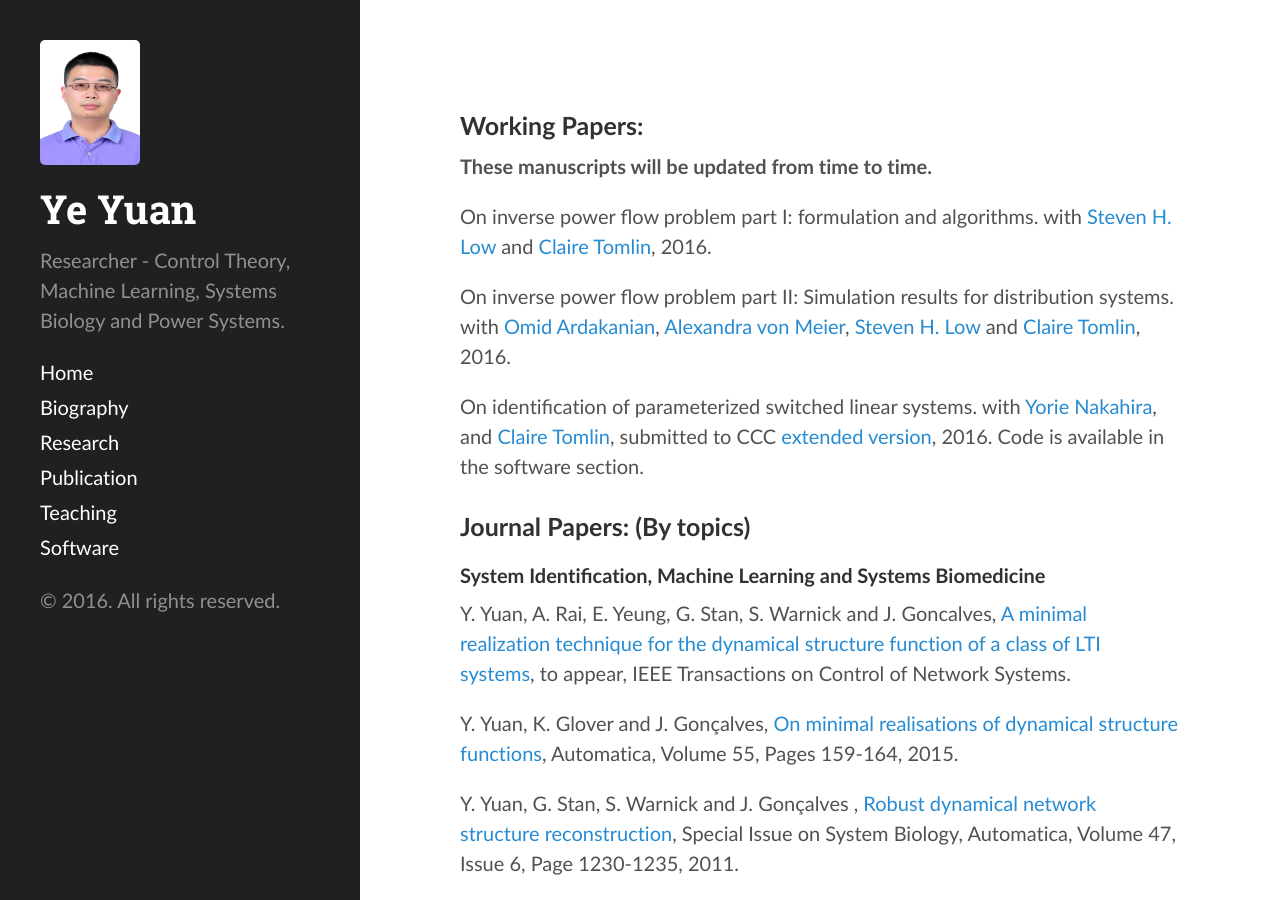
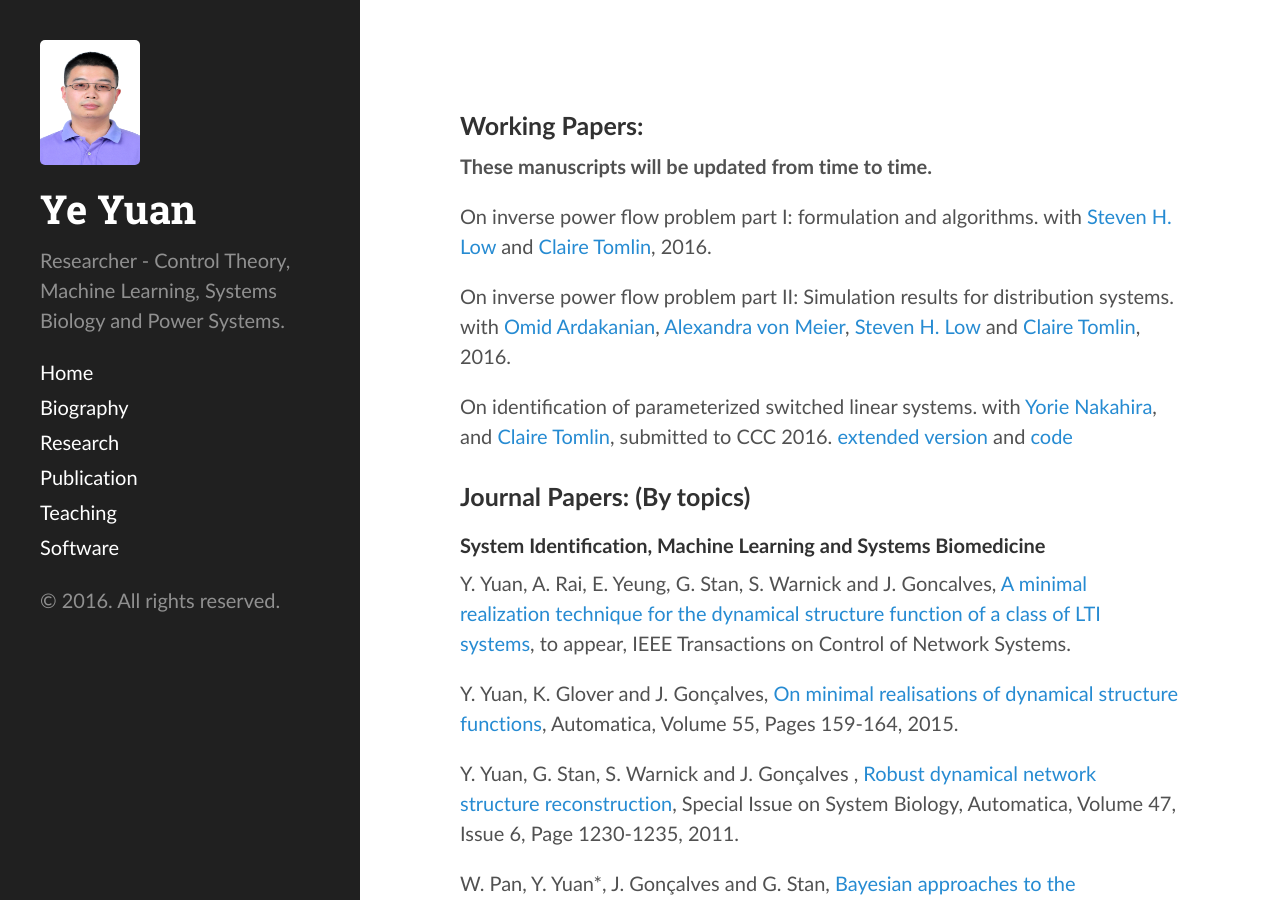
Before and after one commit to yy311/yy311.github.io, a Jekyll site: the page built from publication.md, in a window 1280 px wide and 900 px high. Built offline with Jekyll 4.4.1, drawn with Linux system fonts in a browser that asks for light colours.

Commit message:
Update publication.md

```diff
--- a/publication.md
+++ b/publication.md
@@ -10,7 +10,7 @@
 
 On inverse power flow problem part II: Simulation results for distribution systems. with [Omid Ardakanian](http://blizzard.cs.uwaterloo.ca/~oardakan/), [Alexandra von Meier](https://www.eecs.berkeley.edu/Faculty/Homepages/vonmeier.html), [Steven H. Low](http://netlab.caltech.edu/~slow/) and [Claire Tomlin](http://www.eecs.berkeley.edu/~tomlin/), 2016.
 
-On identification of parameterized switched linear systems. with [Yorie Nakahira](https://directory.caltech.edu/personnel/ynakahir), and [Claire Tomlin](http://www.eecs.berkeley.edu/~tomlin/), submitted to CCC [extended version](https://hybrid.eecs.berkeley.edu/~yeyuan/switchedid.pdf), 2016. Code is available in the software section.
+On identification of parameterized switched linear systems. with [Yorie Nakahira](https://directory.caltech.edu/personnel/ynakahir), and [Claire Tomlin](http://www.eecs.berkeley.edu/~tomlin/), submitted to CCC 2016. [extended version](https://hybrid.eecs.berkeley.edu/~yeyuan/switchedid.pdf) and [code](https://yy311.github.io/software.html)
 
 
 
```
